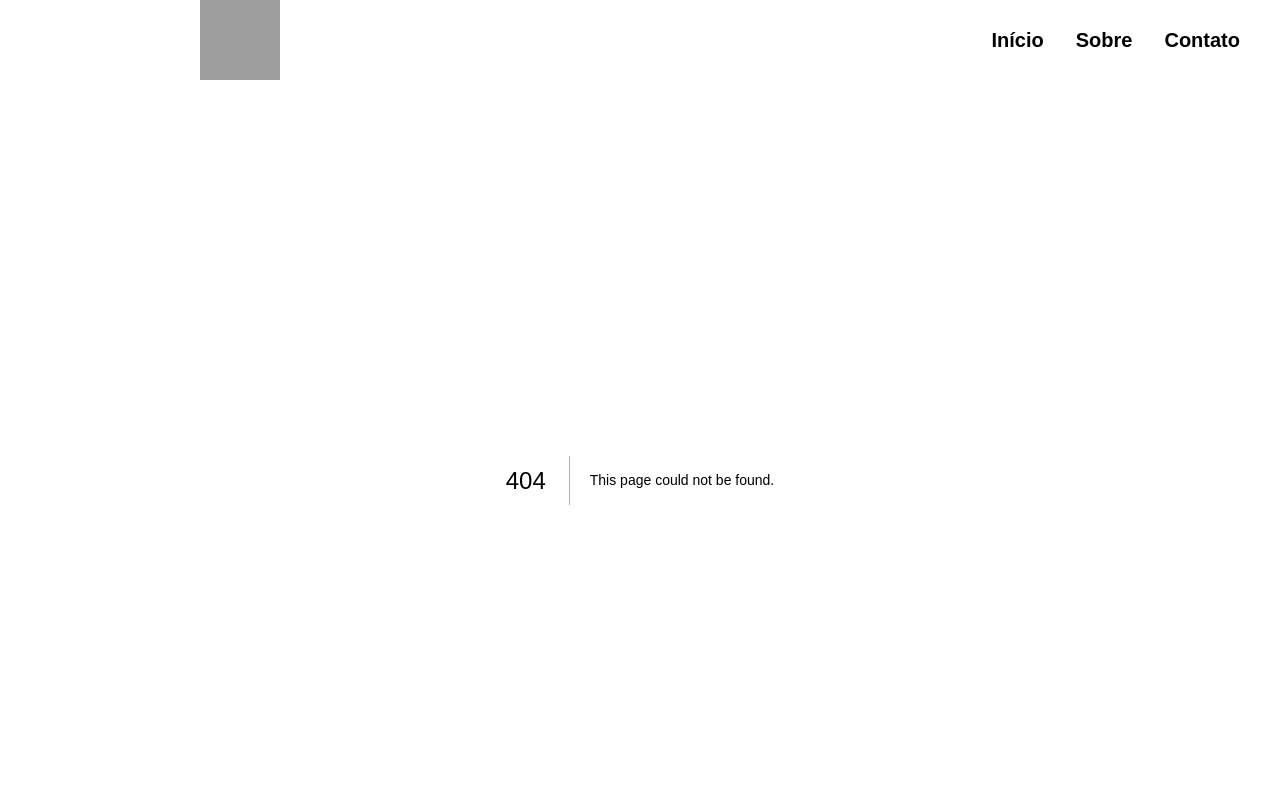
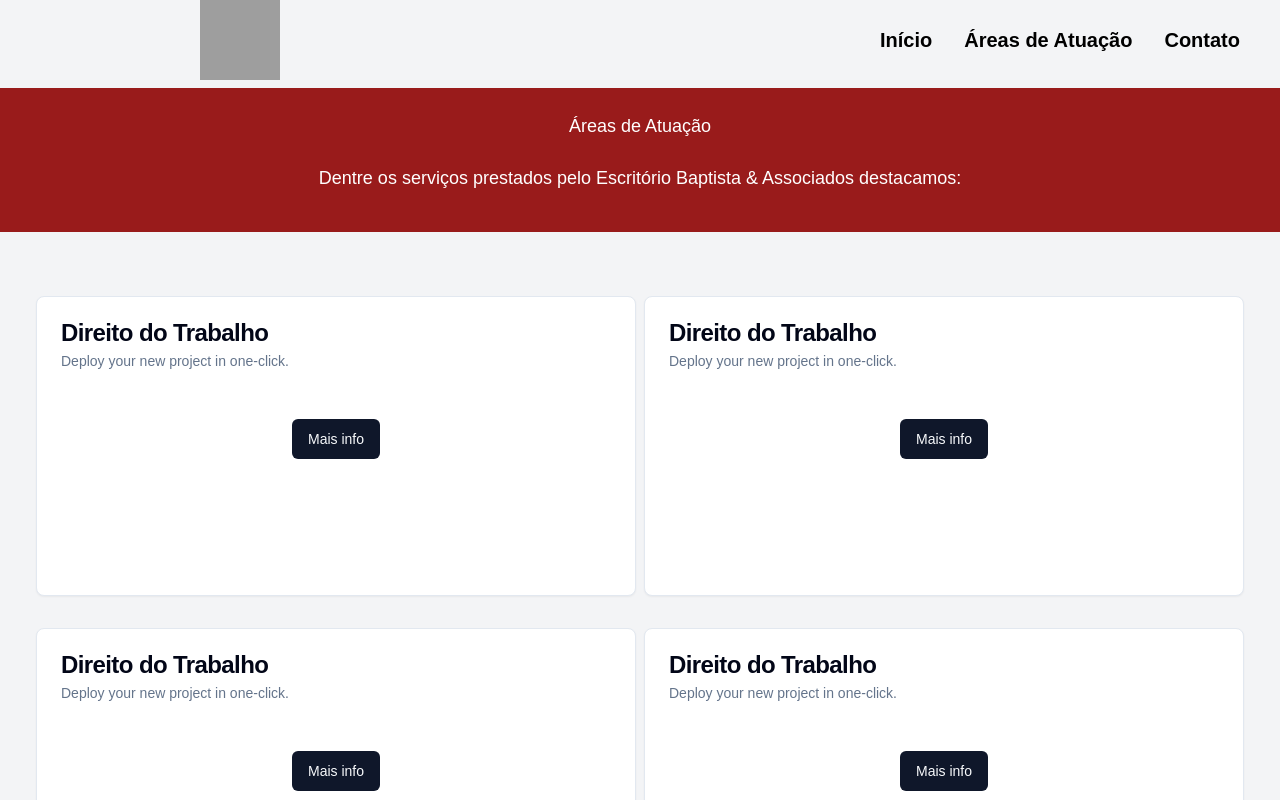
Before and after one commit to Victor-Zarzar/law-firm, a Next.js app: page /areasdeatuacao in a window 1280 px wide. Before the commit this address had no page. Shown: the top 800 px of the page. Built offline with nearby package versions, Linux system fonts and the light colour scheme; grey boxes are pictures that could not be loaded.

Commit message:
updates in cardhome, expertise, and create areasofexpertise

```diff
--- /dev/null
+++ b/src/app/areasdeatuacao/page.tsx
@@ -0,0 +1,76 @@
+import React from 'react';
+import { Button } from "@/components/ui/button"
+import {
+    Card,
+    CardContent,
+    CardDescription,
+    CardFooter,
+    CardHeader,
+    CardTitle,
+} from "@/components/ui/card"
+
+export default function Areasofexpertise() {
+    return (
+        <div className='div mt-2'>
+            <div className="text-center bg-red-800 h-36">
+                <h1 className="p-6 text-white text-sm md:text-lg">Áreas de Atuação
+                </h1>
+                <p className="text-white text-sm md:text-lg">Dentre os serviços prestados pelo Escritório Baptista & Associados destacamos:</p>
+            </div>
+            <div className='grid-cols-1 sm:grid md:grid-cols-2 md:container justify-center mt-8 md:mt-16'>
+                <div>
+                    <Card className="w-[350px] h-[200px] md:w-[600px] md:h-[300px] mx-auto mb-4 md:mb-8 duration-300 hover:scale-105 hover:shadow-xl">
+                        <CardHeader>
+                            <CardTitle>Direito do Trabalho</CardTitle>
+                            <CardDescription>Deploy your new project in one-click.</CardDescription>
+                        </CardHeader>
+                        <CardContent>
+                        </CardContent>
+                        <CardFooter className="flex justify-center items-center">
+                            <Button>Mais info</Button>
+                        </CardFooter>
+                    </Card>
+                </div>
+                <div>
+                    <Card className="w-[350px] h-[200px] md:w-[600px] md:h-[300px] mx-auto mb-4 md:mb-8 duration-300 hover:scale-105 hover:shadow-xl">
+                        <CardHeader>
+                            <CardTitle>Direito do Trabalho</CardTitle>
+                            <CardDescription>Deploy your new project in one-click.</CardDescription>
+                        </CardHeader>
+                        <CardContent>
+                        </CardContent>
+                        <CardFooter className="flex justify-center items-center">
+                            <Button>Mais info</Button>
+                        </CardFooter>
+                    </Card>
+                </div>
+                <div>
+                    <Card className="w-[350px] h-[200px] md:w-[600px] md:h-[300px] mx-auto mb-4 md:mb-8 duration-300 hover:scale-105 hover:shadow-xl">
+                        <CardHeader>
+                            <CardTitle>Direito do Trabalho</CardTitle>
+                            <CardDescription>Deploy your new project in one-click.</CardDescription>
+                        </CardHeader>
+                        <CardContent>
+                        </CardContent>
+                        <CardFooter className="flex justify-center items-center">
+                            <Button>Mais info</Button>
+                        </CardFooter>
+                    </Card>
+                </div>
+                <div>
+                    <Card className="w-[350px] h-[200px] md:w-[600px] md:h-[300px] mx-auto mb-4 md:mb-8 duration-300 hover:scale-105 hover:shadow-xl">
+                        <CardHeader>
+                            <CardTitle>Direito do Trabalho</CardTitle>
+                            <CardDescription>Deploy your new project in one-click.</CardDescription>
+                        </CardHeader>
+                        <CardContent>
+                        </CardContent>
+                        <CardFooter className="flex justify-center items-center">
+                            <Button>Mais info</Button>
+                        </CardFooter>
+                    </Card>
+                </div>
+            </div>
+        </div>
+    )
+}
--- a/src/app/components/Card/CardHome.tsx
+++ b/src/app/components/Card/CardHome.tsx
@@ -13,7 +13,7 @@ export default function CardHome() {
     return (
         <div>
             <div className='container card mt-10'>
-                <Card className="w-[150vh] h-[75vh] mx-auto mb-20">
+                <Card className="w-[150vh] h-[75vh] mx-auto mb-20 duration-300 hover:scale-105 hover:shadow-xl">
                     <CardHeader>
                         <CardDescription className='text-center text-2xl font-bold text-black'>Sobre nós:</CardDescription>
                     </CardHeader>
--- a/src/app/components/Expertise/Expertise.tsx
+++ b/src/app/components/Expertise/Expertise.tsx
@@ -15,7 +15,7 @@ export default function Expertise() {
             <h1 className="text-center text-lg md:text-2xl mb-6">Nossas áreas de atuação:</h1>
             <div className="grid grid-cols-1 md:grid-cols-2 gap-4 flex-wrap justify-content-space-between">
                 <div className="md:col-span-1">
-                    <Card className="w-full h-[20vh] mb-10">
+                    <Card className="w-full h-[20vh] mb-10 duration-300 hover:scale-105 hover:shadow-xl">
                         <CardHeader>
                             <CardDescription className="text-center text-xl">Direito Trabalhista</CardDescription>
                         </CardHeader>
@@ -33,7 +33,7 @@ export default function Expertise() {
                             <Button variant="outline">Content...</Button>
                         </CardFooter>
                     </Card>
-                    <Card className="w-full h-[20vh] mb-10">
+                    <Card className="w-full h-[20vh] mb-10 duration-300 hover:scale-105 hover:shadow-xl">
                         <CardHeader>
                             <CardDescription className="text-center text-xl">Direito Cível</CardDescription>
                         </CardHeader>
@@ -51,7 +51,7 @@ export default function Expertise() {
                             <Button variant="outline">Content...</Button>
                         </CardFooter>
                     </Card>
-                    <Card className="w-full h-[20vh] mb-10">
+                    <Card className="w-full h-[20vh] mb-10 duration-300 hover:scale-105 hover:shadow-xl">
                         <CardHeader>
                             <CardDescription className="text-center text-xl">Direito Tributário</CardDescription>
                         </CardHeader>
--- a/src/app/components/Navbar/Navbar.tsx
+++ b/src/app/components/Navbar/Navbar.tsx
@@ -9,7 +9,7 @@ export default function Navbar() {
 
   const Links = [
     { name: "Início", link: "/" },
-    { name: "Sobre", link: "sobre" },
+    { name: "Áreas de Atuação", link: "areasdeatuacao" },
     { name: "Contato", link: "contato" },
   ];
 
```
